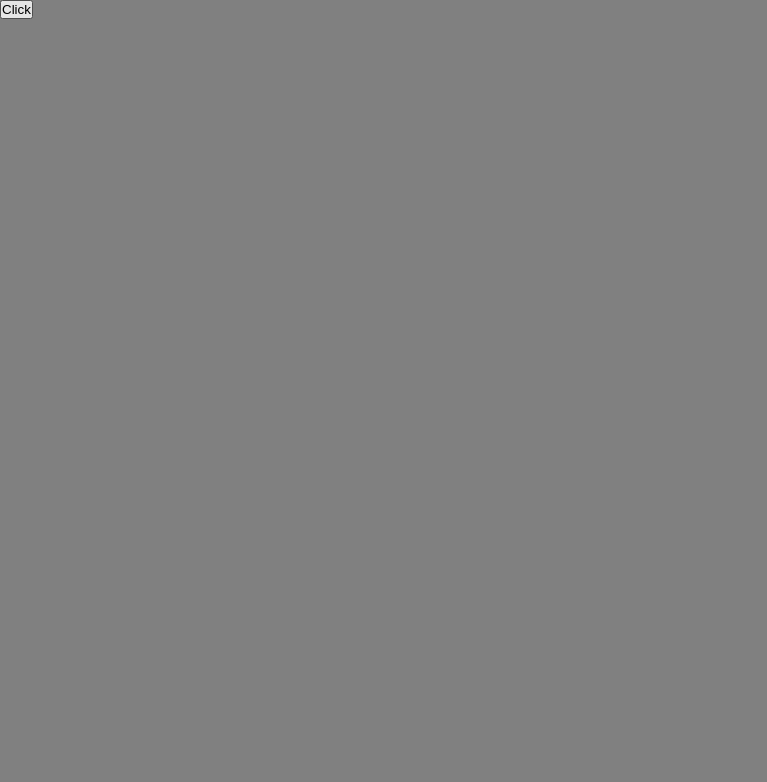
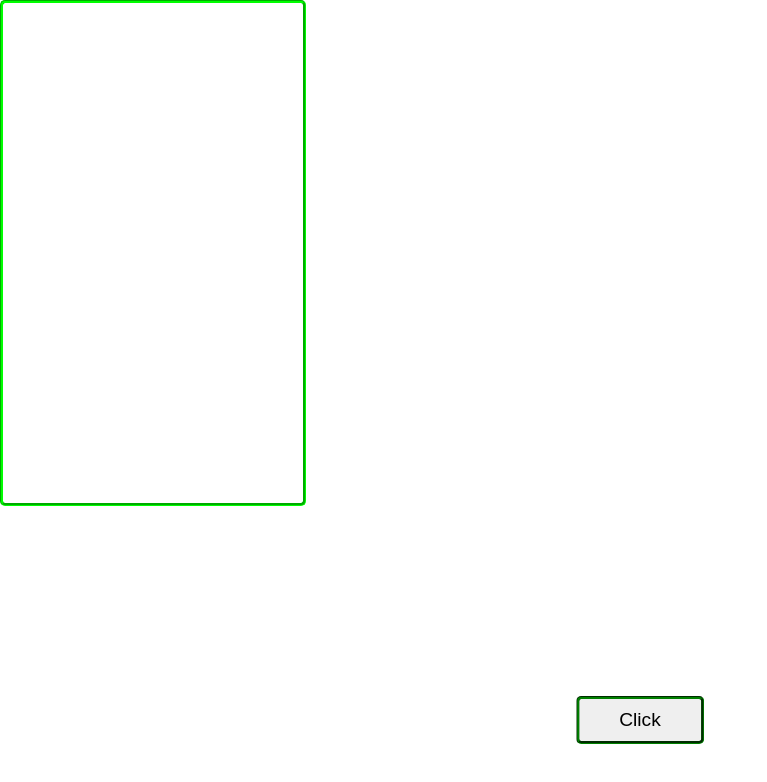
Before and after one commit to dohoudaniel/AdFriend, a browser extension: page ui/ui_interface.html in a window 1280 px wide. Shown: the whole page, without its empty margins (0-767 px from the left). Drawn offline with Linux system fonts and the light colour scheme.

Commit message:
added more styles to the css file

```diff
--- a/ui/css/ui_interface.css
+++ b/ui/css/ui_interface.css
@@ -5,5 +5,20 @@
 }
 
 body {
-    background-color: grey;
+    background-color: rgba(80, 80, 80, 0);
+    width: 300px;
+    height: 500px;
+    border: 3px groove #00ff00;
+    border-radius: 5px;
 }
+
+#changeColor {
+    position: absolute;
+    top: 90%;
+    left: 50%;
+    transform: translate(-50%, -50%);
+    padding: 10px 40px;
+    border: 3px groove green;
+    border-radius: 5px;
+    font-size: 1.2em;
+}
```
